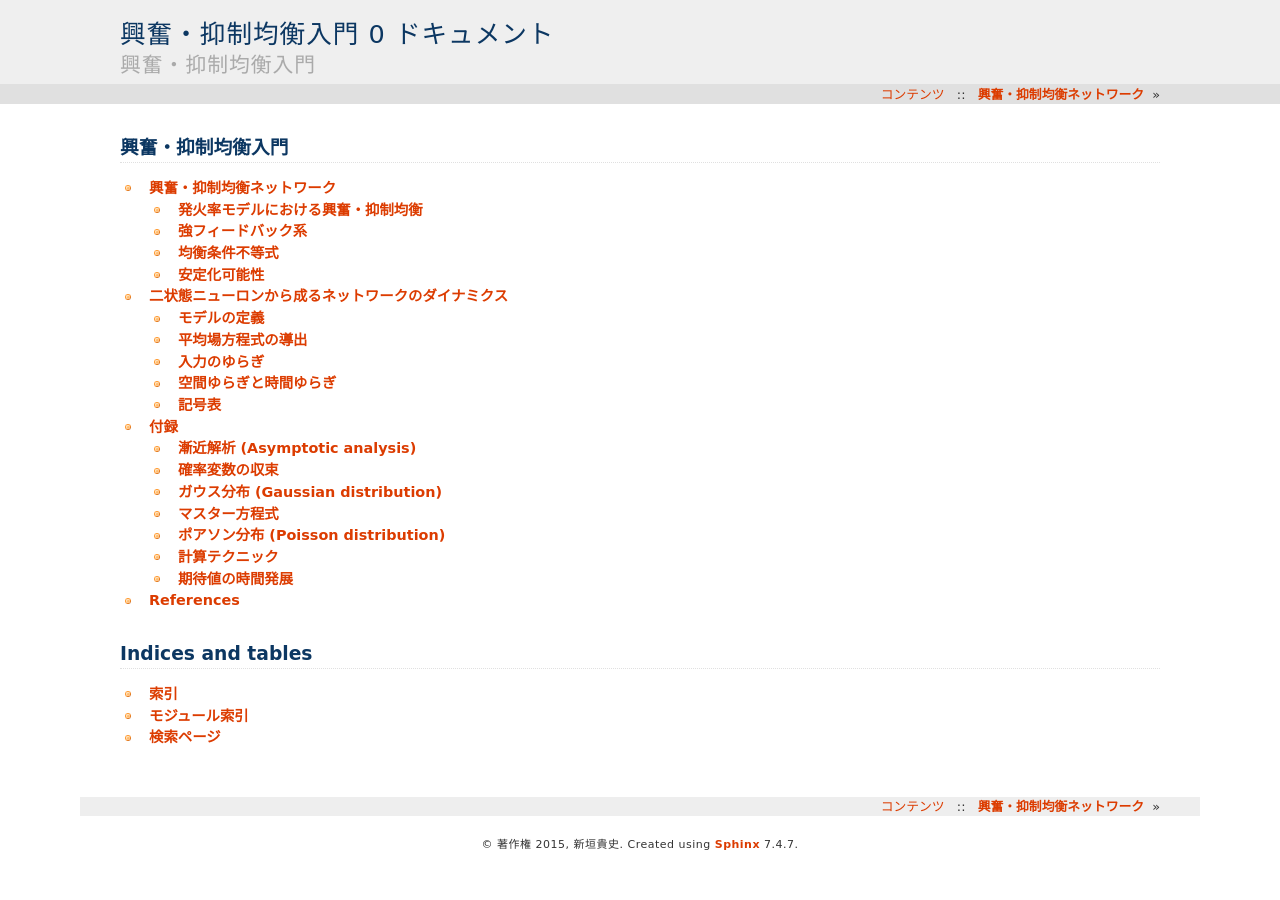
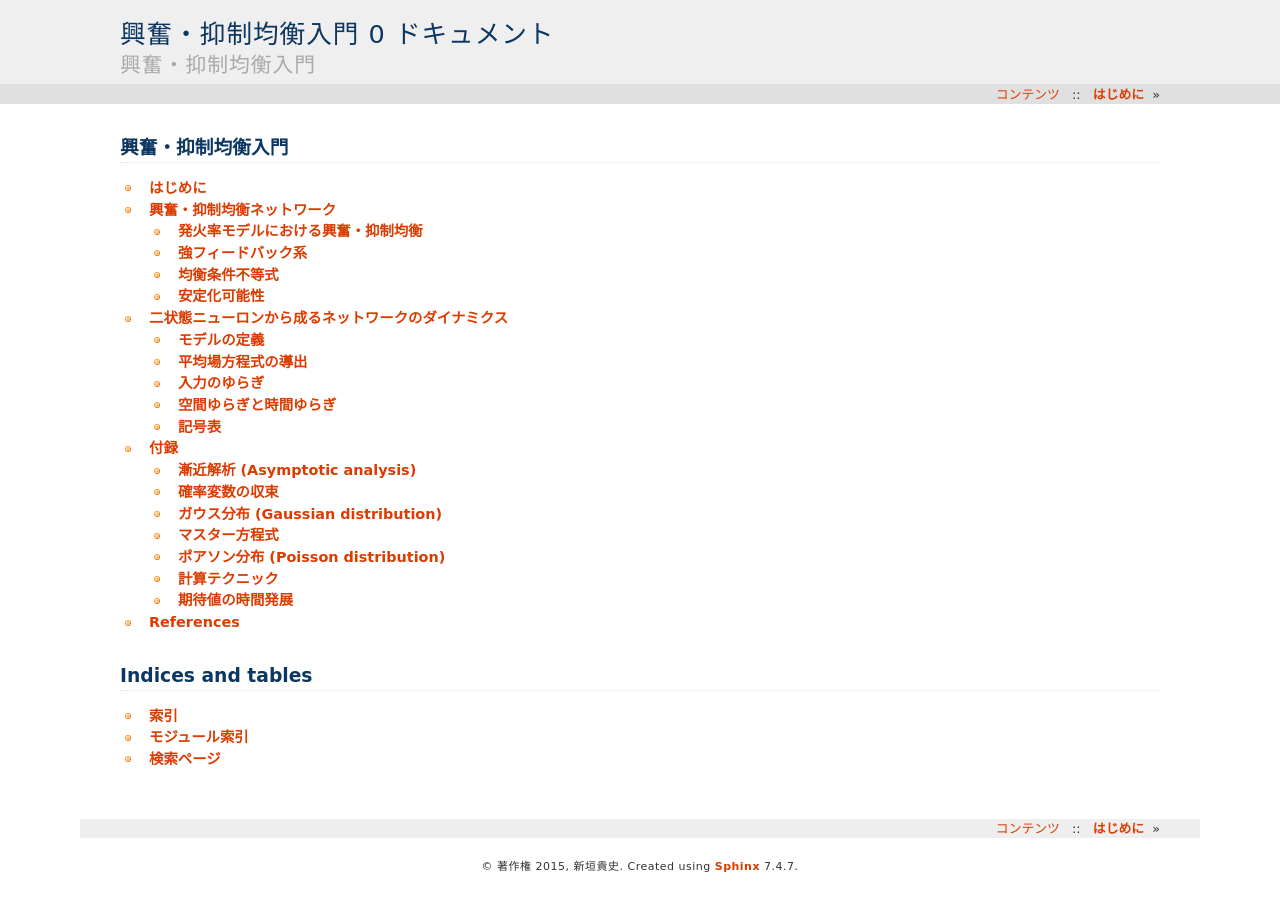
Before and after one commit to tkf/balance-tutorial-ja, a Sphinx documentation site: the page built from source/index.rst, in a window 1280 px wide. Built offline with Sphinx 7.4.7, drawn with Linux system fonts in a browser that asks for light colours; formulas are drawn with MathJax 3; some of the changed lines change nothing that is shown.

Commit message:
「はじめに」を書く

```diff
--- a/source/index.rst
+++ b/source/index.rst
@@ -5,6 +5,7 @@
    :glob:
    :maxdepth: 2
 
+   introduction
    balance_network/index
    binary_network/index
    appendices/index
--- /dev/null
+++ b/source/introduction.rst
@@ -0,0 +1,53 @@
+==========
+ はじめに
+==========
+
+.. todo:: 「はじめに」の穴を埋める.
+
+ニューロンへの入力, 正確にはそれを反映した膜電位は不規則なダイナミクスを
+持ち, その結果, ニューロンの出力であるスパイクも不規則なダイナミクスを
+持つ.
+
+このような性質は非常に自然なものに思えるかもしれないが, 理論的に説明しよう
+とすると一筋縄ではいかないことが分かる.  今, :math:`N` 個のニューロンが
+相互に結合した系を考えよう.  行列 :math:`\bm J` を用いて, :math:`i`
+番目のニューロンが :math:`j` 番目のニューロンからの入力を受けているなら
+:math:`J_{ij} = 1` そうでなければ :math:`J_{ij} = 0` として結合の
+様子を表現する.  また, それぞれのニューロンは平均して :math:`K` 個の
+ニューロンから入力を受けているとする.  ニューロンの数やその結合の数は
+非常に大きいので, :math:`N, K \to \infty` という極限を使ってそれを
+近似しよう.  ニューロン :math:`i` への入力を :math:`x_i`, 出力を
+:math:`y_j` と書く.  ここでは, 入力 :math:`x_i` が線形和
+
+.. math::
+
+   x_i = \frac 1 K \sum_{j=1}^{N} J_{ij} y_j
+
+で表されるとする.  この場合, :ref:`clt` により :math:`x_i` の
+分散は :math:`\Var (x_i) = O(1/K)` とスケールすることが期待される.
+つまり, :math:`x_i` の不規則性は :math:`K \to \infty` の極限で
+消えてしまう.
+
+この現象を避けるには, 入力のスケーリングを :math:`1 / K` から
+:math:`1 / \sqrt K` に変更すれば良い.
+
+.. math::
+
+   x_i = \frac 1 {\sqrt K} \sum_{j=1}^{N} J_{ij} y_j
+
+この場合, 同じく :ref:`clt` により :math:`\Var (x_i) = O(1)`
+となる.  つまり, :math:`K \to \infty` の極限でも不規則性
+が消えない.
+ところが, 平均は :math:`\Avg{x_i} = O(\sqrt K)` となり,
+:math:`K \to \infty` の極限で発散してしまう.  生物学的な
+モデルでは変数は常に一定の範囲内に収まっているべきであり, 平均
+が発散するモデルは使えない.
+しかし, とてもゆるい仮定の元で, 平均が発散しないようなモデルを
+考えることが出来る.
+入力 :math:`\Avg{x_i}` のオーダーはいわばフィードバックの強さを
+表しているので, まず :ref:`strong-feedback-system` で
+フィードバックの強い系の一般的な振る舞いを解析し, 平均が発散
+しない条件を示す.  そして, :ref:`binary-network` で上記の
+アイディアが統計力学的な厳密な系で成立することを示す.
+
+.. todo:: 文献を紹介する
```
